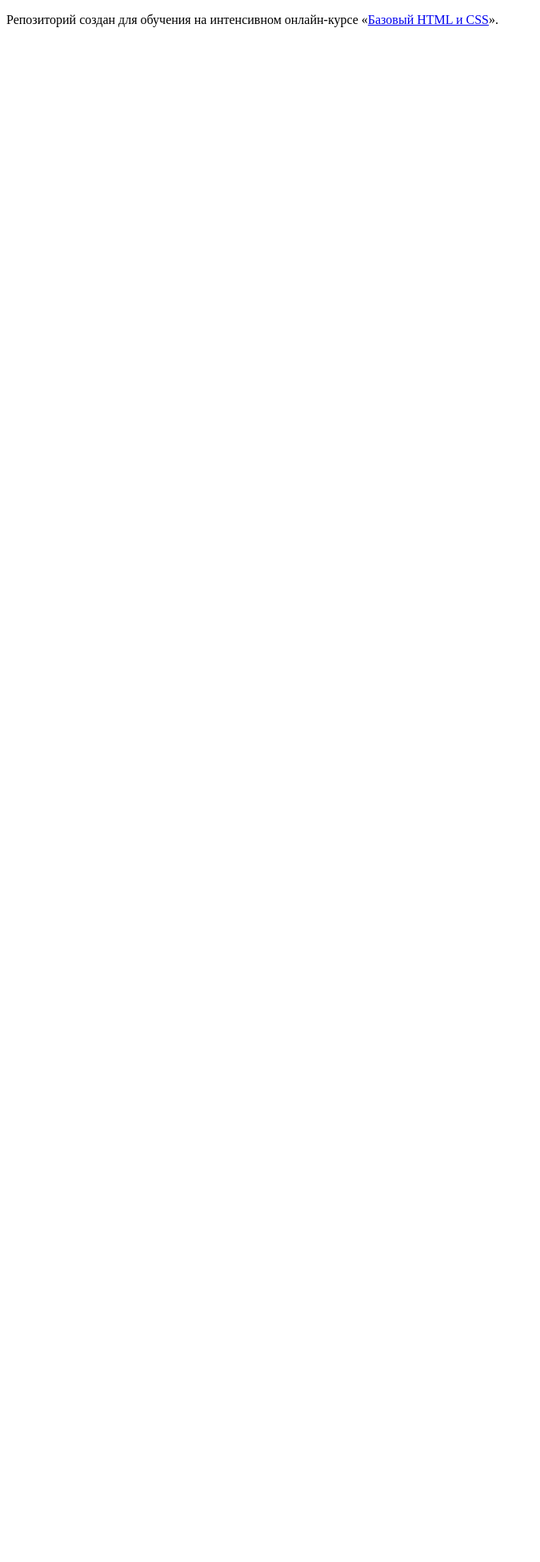
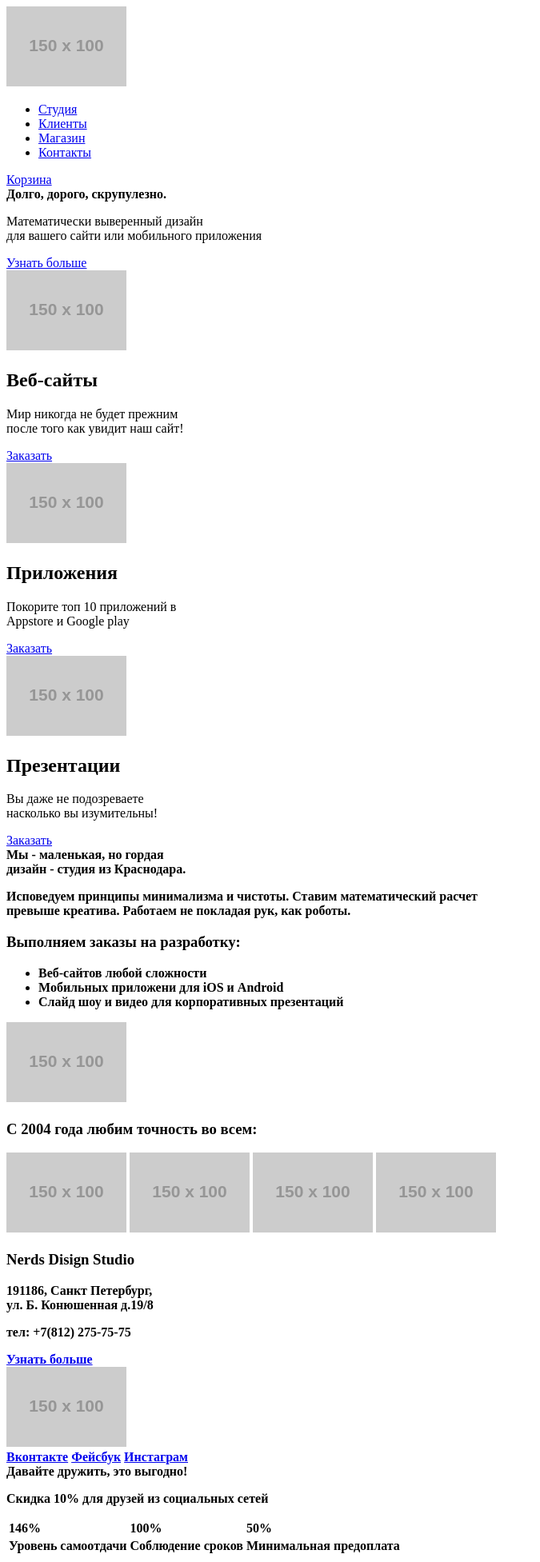
Before and after one commit to YanaMakarova/322965-nerds, a plain HTML site: page index.html in a window 1280 px wide. Shown: the whole page at 80% size, without its empty margins (0-675 px from the left). Before the commit the page ends 800 px from the top, so only its background shows below. Drawn offline with Linux system fonts and the light colour scheme; placeholder pictures from the web are drawn by us.

Commit message:
nerd index

```diff
--- a/index.html
+++ b/index.html
@@ -5,8 +5,153 @@
     <title>HTML Academy: Нёрдс</title>
   </head>
   <body>
-
-    <p>Репозиторий создан для обучения на интенсивном онлайн‑курсе «<a href="https://htmlacademy.ru/intensive/htmlcss">Базовый HTML и CSS</a>».</p>
-
+<header class="main-header">
+  <div class="container">
+    <div class="logo">
+      <img src=http://placehold.it/150x100" alt="nerds">
+    </div>
+    <nav class="main-navigation">
+          <ul>
+            <li>
+              <a href="#">Студия</a>
+            </li>
+            <li>
+              <a href="#">Клиенты</a>
+            </li>
+            <li>
+              <a href="#">Магазин</a>
+            </li>
+            <li>
+              <a href="#">Контакты</a>
+            </li>
+          </ul>
+        </nav>
+        <div class="basket">
+          <a class="basket" href="#">Корзина</a>
+        </div>
+    <section class="features">
+      <b class="features-name">Долго, дорого, скрупулезно.</b>
+        <p>Математически выверенный дизайн<br>
+          для вашего сайти или мобильного приложения
+        </p>
+          <a class="btn1" href="#">Узнать больше</a>
+    </section>
+  </div>
+</header>
+<section class="content">
+  <div class="container">
+    <article class="item1">
+      <div class="item-img">
+        <img src="http://placehold.it/150x100">
+      </div>
+      <div class="item-title">
+        <h2>Веб-сайты</h2>
+      </div>
+      <div class="description">
+      <p>Мир никогда не будет прежним<br>
+        после того как увидит наш сайт!
+      </p>
+    </div>
+    <a class="btn2" href="#">Заказать</a>
+    </article>
+    <article class="item2">
+      <div class="item-img">
+        <img src="http://placehold.it/150x100">
+      </div>
+      <div class="item-title">
+        <h2>Приложения</h2>
+      </div>
+      <div class="description">
+      <p>Покорите топ 10 приложений в<br>
+        Appstore и Google play
+      </p>
+    </div>
+    <a class="btn3" href="#">Заказать</a>
+    </article>
+    <article class="item1">
+      <div class="item-img">
+        <img src="http://placehold.it/150x100">
+      </div>
+      <div class="item-title">
+        <h2>Презентации</h2>
+      </div>
+      <div class="description">
+      <p>Вы даже не подозреваете<br>
+        насколько вы изумительны!
+      </p>
+    </div>
+    <a class="btn4" href="#">Заказать</a>
+    </article>
+  </div>
+</section>
+<section class="info">
+  <section class="info-left">
+    <div class="info-left-text">
+      <b>Мы - маленькая, но гордая<br>
+      дизайн - студия из Краснодара.
+    <p>
+      Исповедуем принципы минимализма и чистоты. Ставим математический расчет<br>
+      превыше креатива. Работаем не покладая рук, как роботы.
+    </p>
+    <h3>Выполняем заказы на разработку:
+    </h3>
+    <ul>
+      <li>Веб-сайтов любой сложности</li>
+      <li>Мобильных приложени для iOS и Android</li>
+      <li>Слайд шоу и видео для корпоративных презентаций</li>
+    </ul>
+  </section>
+  <section class="info-right">
+    <div class="logo">
+      <img src=http://placehold.it/150x100" alt="nerds">
+    </div>
+    <div class="info-right-text">
+      <h3>C 2004 года любим точность во всем:</h3>
+      <div class="advert">
+        <table>
+          <tr class="advert-numbers"><b>
+            <td>146%</td>
+            <td>100%</td>
+            <td>50%<td>
+            </b>
+          </tr
+          <tr class="advert-text">
+        <td>Уровень самоотдачи</td>
+        <td>Соблюдение сроков</td>
+        <td>Минимальная предоплата</td>
+      </div>
+    </div>
+  </section>
+</section>
+<section class="group-logo">
+  <img src=http://placehold.it/150x100" alt="htmlacademy">
+  <img src=http://placehold.it/150x100" alt="borodinsky">
+  <img src=http://placehold.it/150x100" alt="pink">
+  <img src=http://placehold.it/150x100" alt="mishka">
+</section>
+<section class="map">
+  <article class="location">
+      <h3>Nerds Disign Studio</h3>
+    <p>191186, Санкт Петербург,<br>
+      ул. Б. Конюшенная д.19/8
+    </p>
+    <p>тел: +7(812) 275-75-75
+    </p>
+    <a class="btn1" href="#">Узнать больше</a>
+  </article>
+  <div class="logo">
+    <img src=http://placehold.it/150x100" alt="nerds">
+  </div>
+</section>
+<footer class="main-footer">
+  <div class="footer-social">
+    <a class="social-btn social-btn-vk" href="#">Вконтакте</a>
+    <a class="social-btn social-btn-fb" href="#">Фейсбук</a>
+    <a class="social-btn social-btn-inst" href="#">Инстаграм</a>
+  </div>
+  <b>Давайте дружить, это выгодно!</b>
+  <p>Скидка 10% для друзей из социальных сетей
+  </p>
+</footer>
   </body>
 </html>
```
